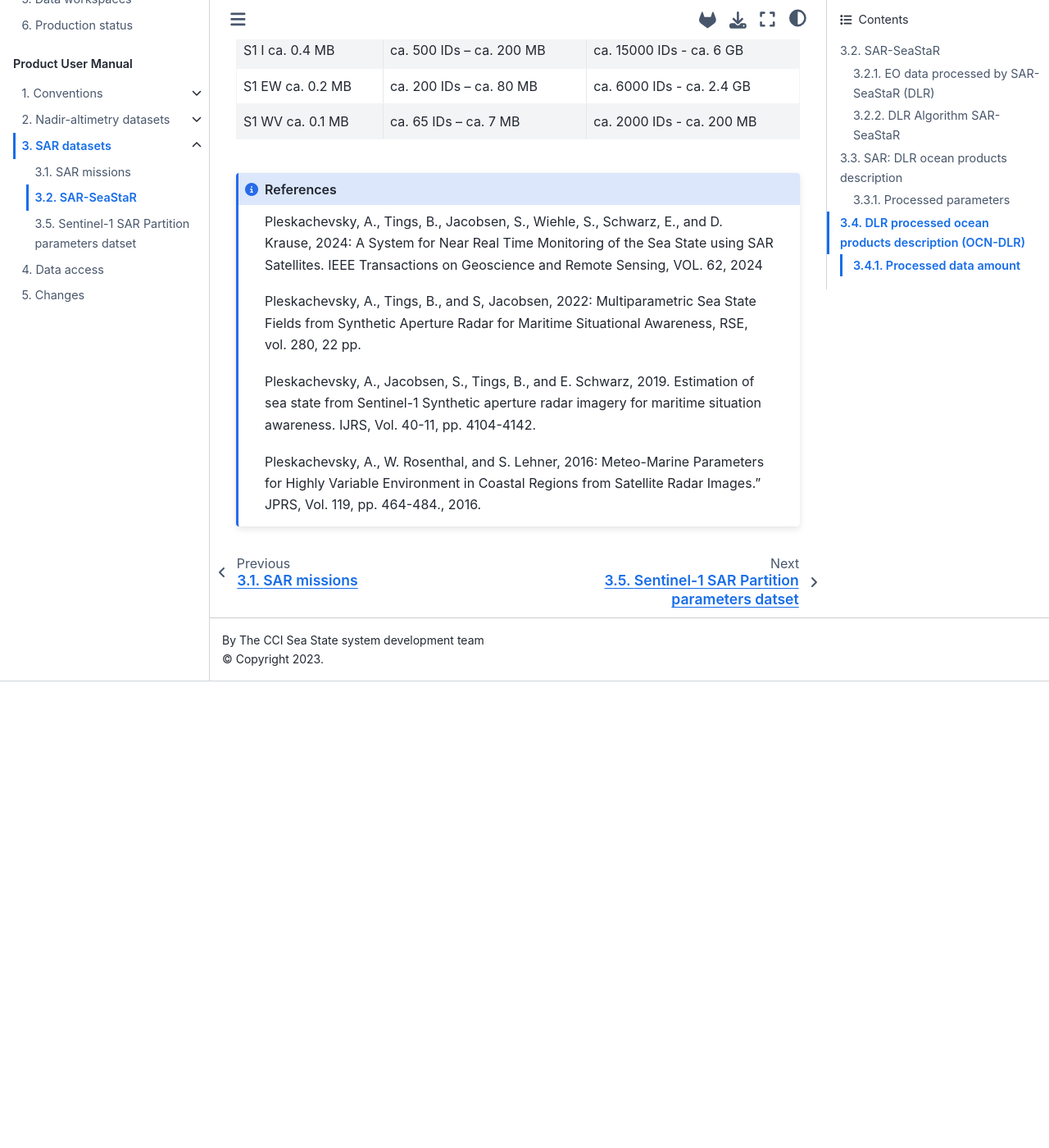
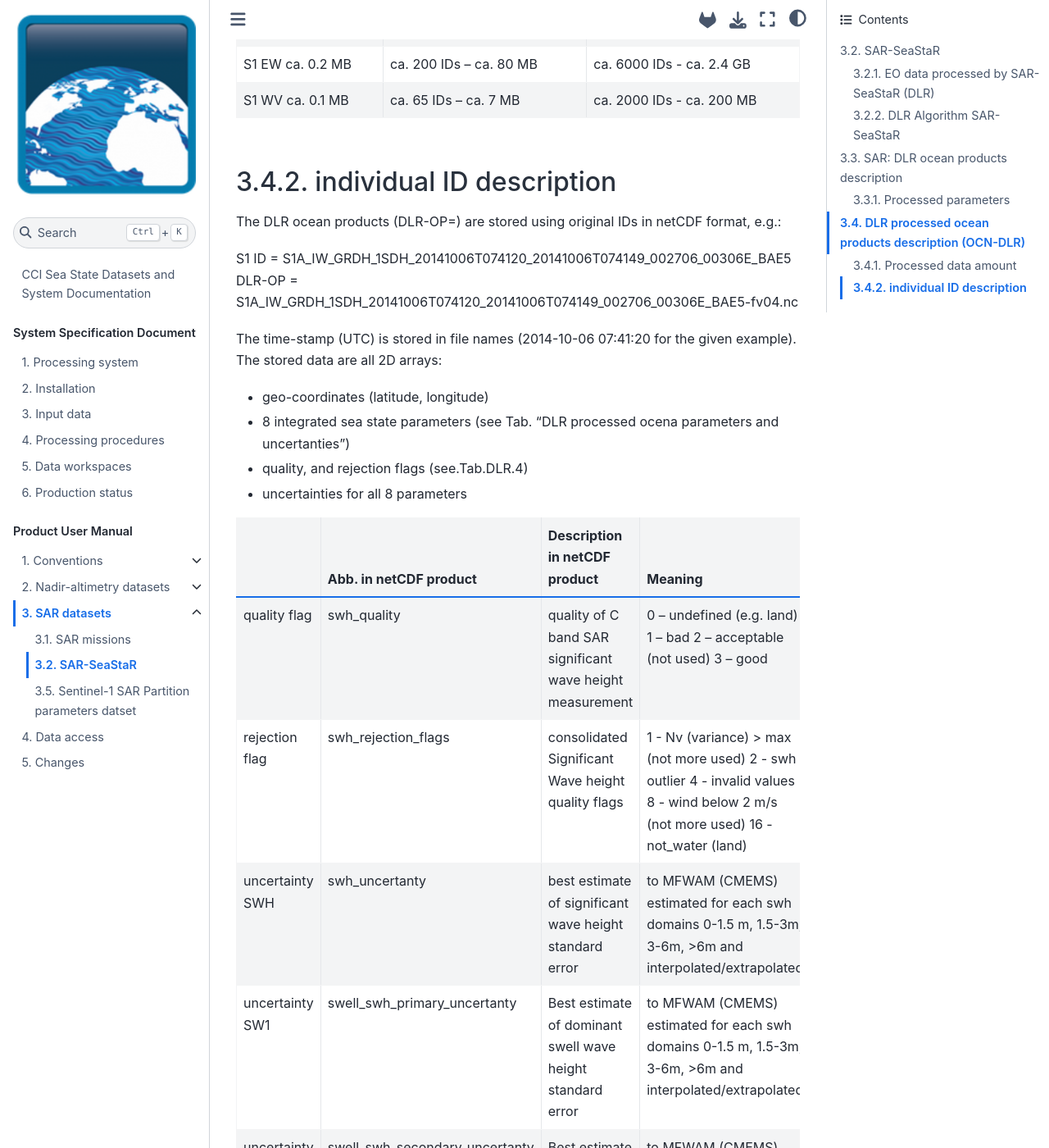
Before and after one commit to umr-lops/cci-seastate-pum, a Jupyter Book: the page built from sar/SAR-SeaStaR.md, in a window 1280 px wide and 1400 px high, scrolled down 6599 px. Shown: the whole window at 82% size. Built offline with Jupyter Book 1.0.4 settings and Sphinx 7.4.7 and the Sphinx Book theme 1.1.4, drawn with Linux system fonts in a browser that asks for light colours; before the commit the page ends 7430 px from its top, so only the background shows below that; some of the changed text lies outside the part shown.

Commit message:
Edit SAR-SeaStaR.md

```diff
--- a/sar/SAR-SeaStaR.md
+++ b/sar/SAR-SeaStaR.md
@@ -163,8 +163,8 @@ DLR processed sea state parameters using SAR-SeaStaR from three S1 SAR modes:
 
 Eight sea state parameters processed by DLR (uncertainties based on Pleskachevsky et al., 2024)
 
-{table} processed parameters uncertanties
-:name: dlr_processed_parameters
+{table} DLR processed ocena parameters and uncertanties
+
 
 
 |         Parameter               |        Abb.               |  Unit|      RMSE S1 IW      | RMSE      S1 EW | RMSE    S1 WV (wv1/wv2)     |
@@ -184,13 +184,40 @@ Eight sea state parameters processed by DLR (uncertainties based on Pleskachevsk
 ## Processed data amount
 
 {table} DLR ocean products in netCDF format (both S1-Anand S1-B)
-:name: DLR ocean products in netCDF format (both S1-Anand S1-B)
 
 | 1 ID product                    | 1 day worldwide        | 1 month worldwide  |
 |---------------------------------|---------------------------|--------------------|
 |S1 I  ca. 0.4 MB | ca. 500 IDs – ca. 200 MB | ca. 15000 IDs -  ca. 6 GB   |
 |S1 EW ca. 0.2 MB   | ca. 200 IDs – ca. 80 MB  | ca. 6000 IDs -  ca. 2.4  GB |
 |S1 WV ca. 0.1 MB   | ca. 65   IDs – ca. 7 MB  | ca. 2000 IDs -  ca. 200 MB  |
+
+## individual ID description
+
+The DLR ocean products (DLR-OP=) are stored using original IDs in netCDF format, e.g.:
+
+  S1 ID  = S1A_IW_GRDH_1SDH_20141006T074120_20141006T074149_002706_00306E_BAE5
+  DLR-OP = S1A_IW_GRDH_1SDH_20141006T074120_20141006T074149_002706_00306E_BAE5-fv04.nc
+
+The time-stamp (UTC) is stored in file names (2014-10-06 07:41:20 for the given example).
+The stored data are all 2D arrays:
+-	geo-coordinates (latitude, longitude)
+-	8 integrated sea state parameters (see Tab. "DLR processed ocena parameters and uncertanties")
+-	quality, and rejection flags (see.Tab.DLR.4)
+-	uncertainties for all 8 parameters
+
+
+|                     |       Abb. in netCDF product    | Description in netCDF product                               |       Meaning                            |
+|---------------------|---------------------------------|-------------------------------------------------------------|------------------------------------------|
+| quality flag        | swh_quality                     | quality of C band SAR significant wave height measurement   | 0 – undefined (e.g. land)  1 – bad 2 – acceptable (not used) 3 – good |
+| rejection flag      | swh_rejection_flags             | consolidated Significant Wave height quality flags          | 1  - Nv (variance) > max (not more used) 2  - swh outlier 4   - invalid values 8  - wind below 2 m/s (not more used)  16 - not_water (land) |
+| uncertainty SWH     | swh_uncertanty                  | best estimate of significant wave height standard error     | to MFWAM (CMEMS) estimated for each swh domains 0-1.5 m, 1.5-3m, 3-6m, >6m and interpolated/extrapolated |
+| uncertainty SW1     | swell_swh_primary_uncertanty    | Best estimate of dominant swell wave height standard error  | to MFWAM (CMEMS) estimated for each swh domains 0-1.5 m, 1.5-3m, 3-6m, >6m and interpolated/extrapolated |
+| uncertainty SW2     | swell_swh_secondary_uncertanty  | Best estimate of secondary swell wave height standard error | to MFWAM (CMEMS) estimated for each swh domains 0-1.5 m, 1.5-3m, 3-6m, >6m and interpolated/extrapolated |
+| uncertainty SWW     | windwave_swh_uncertanty         | Best estimate of windsea wave height standard error         | to MFWAM (CMEMS) estimated for each swh domains 0-1.5 m, 1.5-3m, 3-6m, >6m and interpolated/extrapolated |
+| uncertainty Tm0     | Tm0_uncertanty                  | Best estimate of mean wave period standard error            | to MFWAM (CMEMS) estimated for each swh domains 0-4 s, 4-7 s, 7-10s, >10 s and interpolated/extrapolated |
+| uncertainty Tm1     | Tm1_uncertanty                  | Best estimate of first moment wave period standard error    | to WW3 estimated for each swh domains 0-4 s, 4-7 s, 7-10s, >10 s and interpolated/extrapolated |
+| uncertainty Tm2     | Tm2_uncertanty                  | Best estimate of second moment wave period standard error   | to MFWAM (CMEMS) estimated for each swh domains 0-4 s, 4-7 s, 7-10s, >10 s and interpolated/extrapolated |
+| uncertainty Tmw     | windwave_period_uncertanty      | Best estimate of mean period windsea standard error         | to MFWAM (CMEMS) estimated for each swh domains 0-4 s, 4-7 s, 7-10s, >10 s and interpolated/extrapolated |
 
 
 
```
